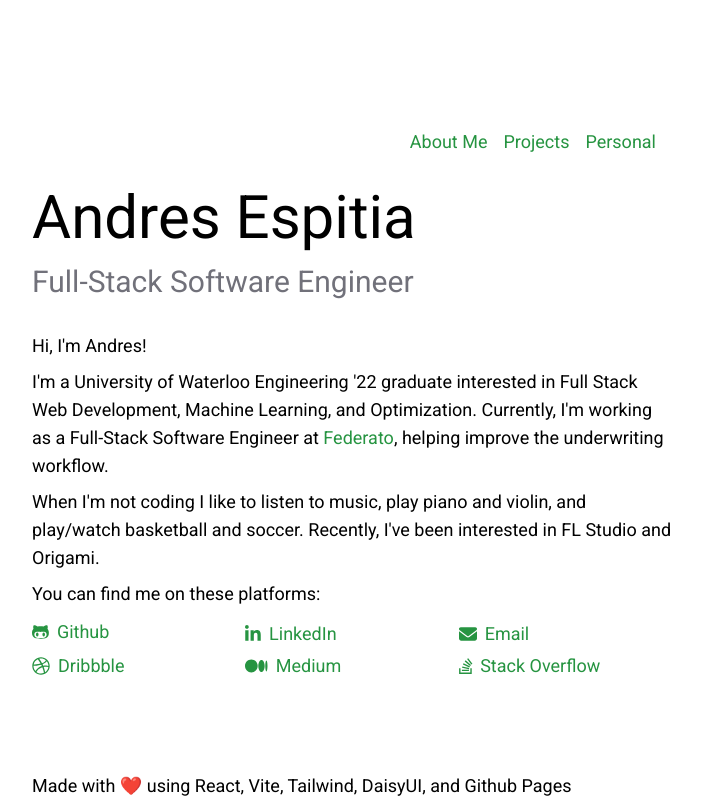
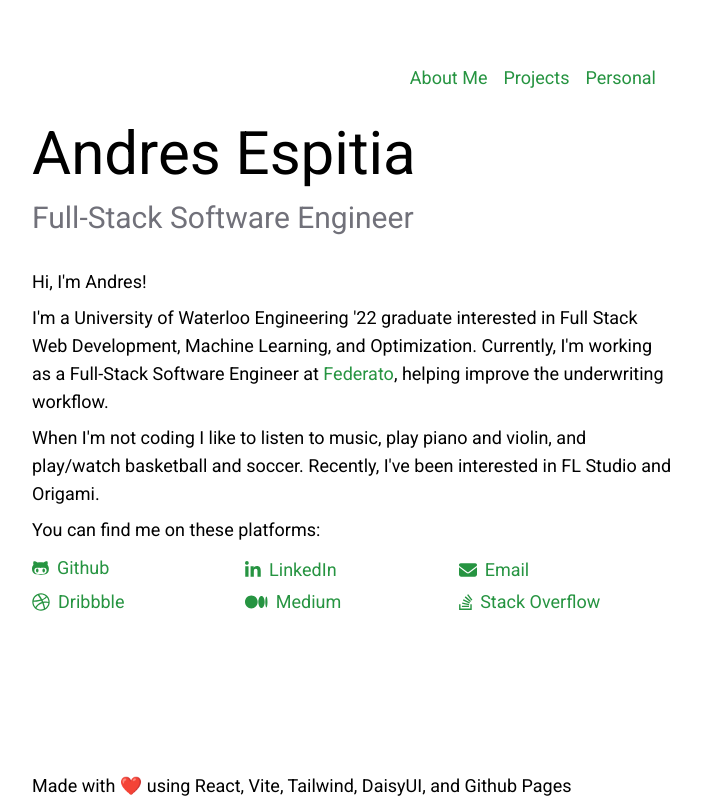
Before and after one commit to espitiaandres/espitiaandres.github.io, a React (Vite) app: page / in a window 1280 px wide. Shown: the whole page, without its empty margins (288-989 px from the left). Built offline with nearby package versions, Linux system fonts and the light colour scheme.

Commit message:
ref: reduce pt- from LandingPage

```diff
--- a/src/components/LandingPage/LandingPage.tsx
+++ b/src/components/LandingPage/LandingPage.tsx
@@ -4,7 +4,7 @@ import { LandingPageProps, routes } from "./LandingPageHelpers";
 
 const LandingPage = ({ children }: LandingPageProps) => {
   return (
-    <div className="flex flex-col h-screen justify-between w-full pt-8 md:pt-16 lg:pt-32 px-12 md:px-32 lg:px-64 xl:px-80 absolute top-0">
+    <div className="flex flex-col h-screen justify-between w-full pt-8 md:pt-16 px-12 md:px-32 lg:px-64 xl:px-80 absolute top-0">
       <div className="flex flex-row justify-end mb-4 md:mb-8">
         {routes.map((route, i) => (
           <div
```
